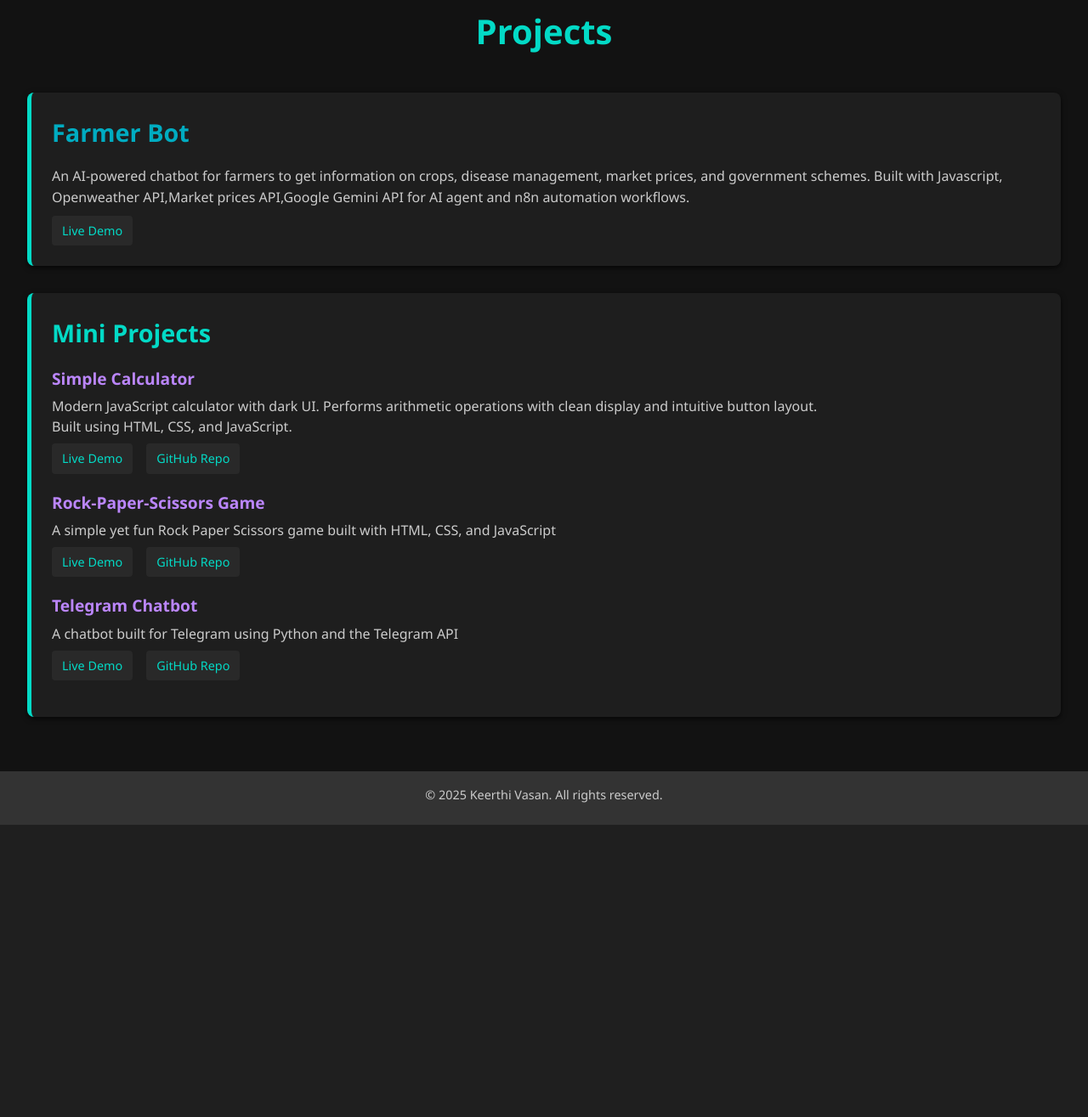
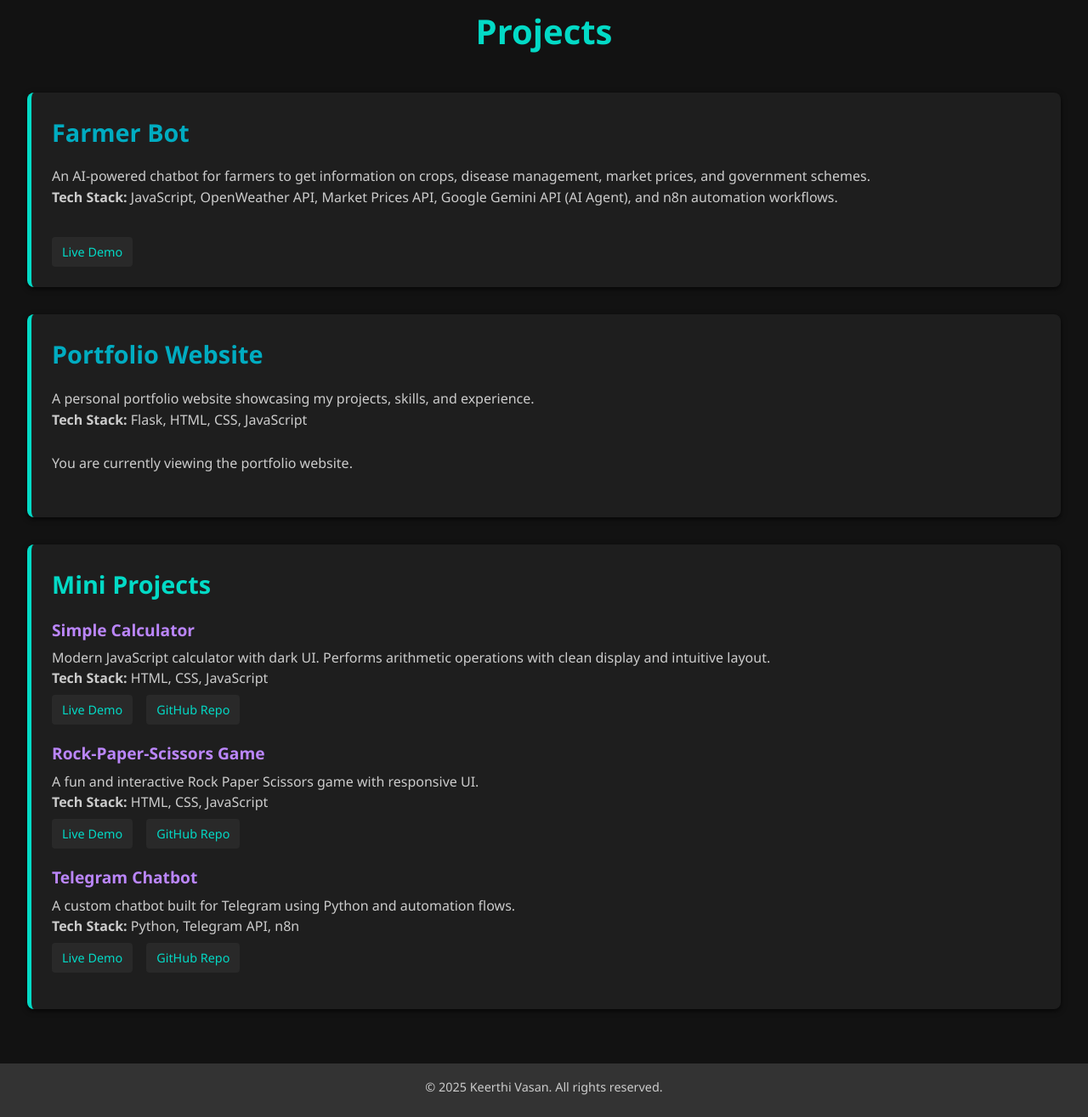
Before and after one commit to keerthivasan91/Personal-Website, a Flask app: page /projects in a window 1280 px wide. Shown: the part 134-1449 px from the top of the page at 85% size. Before the commit the page ends 1105 px from the top, so only its background shows below. Run offline with Flask 3, Linux system fonts and the light colour scheme.

Commit message:
refactor projects section layout and enhance project descriptions

```diff
--- a/templates/projects.html
+++ b/templates/projects.html
@@ -1,33 +1,44 @@
 {% extends 'base.html' %}
 {% block projects %}
-<section id="projects">
+<section id="projects" class="projects-section">
+  <div class="container">
     <h2>Projects</h2>
 
     <!-- Main Project -->
     <div class="project-entry">
       <h3>Farmer Bot</h3>
-    <p>An AI-powered chatbot for farmers to get information on crops, disease management, market prices, and government
-      schemes. Built with Javascript, Openweather API,Market prices API,Google Gemini API for AI agent and n8n automation workflows.</p>
+      <p>
+        An AI-powered chatbot for farmers to get information on crops, disease management, market prices,
+        and government schemes. <br>
+        <strong>Tech Stack:</strong> JavaScript, OpenWeather API, Market Prices API, Google Gemini API (AI Agent),
+        and n8n automation workflows.
+      </p><br>
       <div class="project-links">
-      <a href="http://t.me/Projectkissanbot" target="_blank">Live Demo</a>
-      <!-- Add live demo if available -->
+        <a href="http://t.me/Projectkissanbot" target="_blank"> Live Demo</a>
       </div>
     </div>
-
-  <!-- Existing Placeholder for No Main Projects
-  <div class="project-entry empty">
-    <h3>No Other Main Projects Yet</h3>
-    <p>I’m currently working on exciting projects. Stay tuned for updates!</p>
-  </div> -->
+    <div class="project-entry">
+      <h3>Portfolio Website</h3>
+      <p>
+        A personal portfolio website showcasing my projects, skills, and experience. <br>
+        <strong>Tech Stack:</strong> Flask, HTML, CSS, JavaScript
+      </p>
+      <br><p>You are currently viewing the portfolio website.</p>
+      <br>
+    </div>
 
     <!-- Mini Projects -->
     <div class="mini-projects">
       <h3>Mini Projects</h3>
+      <div class="mini-projects-grid">
 
         <div class="mini-project">
           <h4>Simple Calculator</h4>
-      <p>Modern JavaScript calculator with dark UI. Performs arithmetic operations with clean display and intuitive
-        button layout.<br> Built using HTML, CSS, and JavaScript.</p>
+          <p>
+            Modern JavaScript calculator with dark UI. Performs arithmetic operations with clean display
+            and intuitive layout. <br>
+            <strong>Tech Stack:</strong> HTML, CSS, JavaScript
+          </p>
           <div class="project-links">
             <a href="https://simple-calculator-rose-theta.vercel.app/" target="_blank">Live Demo</a>
             <a href="https://github.com/keerthivasan91/Simple-Calculator" target="_blank">GitHub Repo</a>
@@ -36,7 +47,10 @@
 
         <div class="mini-project">
           <h4>Rock-Paper-Scissors Game</h4>
-      <p>A simple yet fun Rock Paper Scissors game built with HTML, CSS, and JavaScript</p>
+          <p>
+            A fun and interactive Rock Paper Scissors game with responsive UI. <br>
+            <strong>Tech Stack:</strong> HTML, CSS, JavaScript
+          </p>
           <div class="project-links">
             <a href="https://rock-paper-scissors-three-ruddy.vercel.app/" target="_blank">Live Demo</a>
             <a href="https://github.com/keerthivasan91/rock-paper-scissors" target="_blank">GitHub Repo</a>
@@ -45,16 +59,18 @@
 
         <div class="mini-project">
           <h4>Telegram Chatbot</h4>
-      <p>A chatbot built for Telegram using Python and the Telegram API</p>
+          <p>
+            A custom chatbot built for Telegram using Python and automation flows. <br>
+            <strong>Tech Stack:</strong> Python, Telegram API, n8n
+          </p>
           <div class="project-links">
             <a href="http://t.me/n8n_2chatbot" target="_blank">Live Demo</a>
             <a href="https://github.com/keerthivasan91/WhatsApp-ChatBot-N8N-" target="_blank">GitHub Repo</a>
           </div>
         </div>
+
       </div>
-
-
-  <!-- You can add more mini-projects here -->
+    </div>
   </div>
 </section>
 {% endblock projects %}
```
Lines whose indentation alone changed are shown as unchanged.
